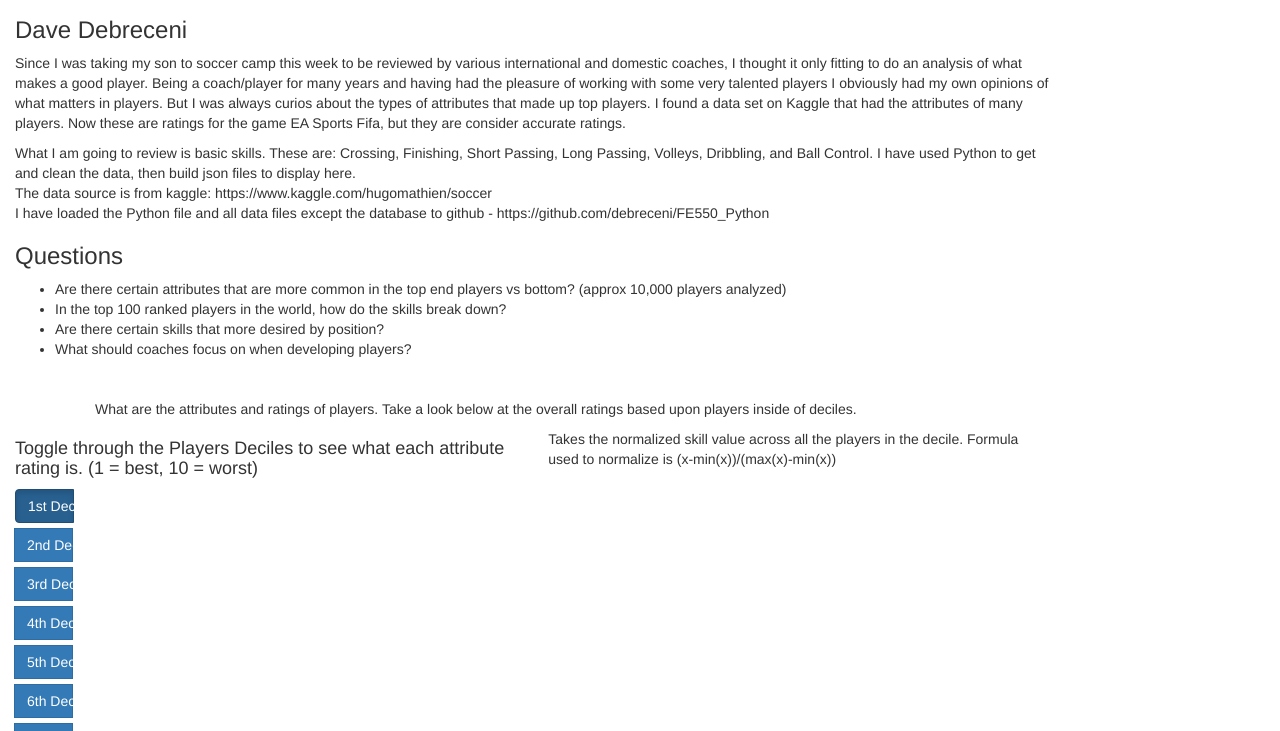
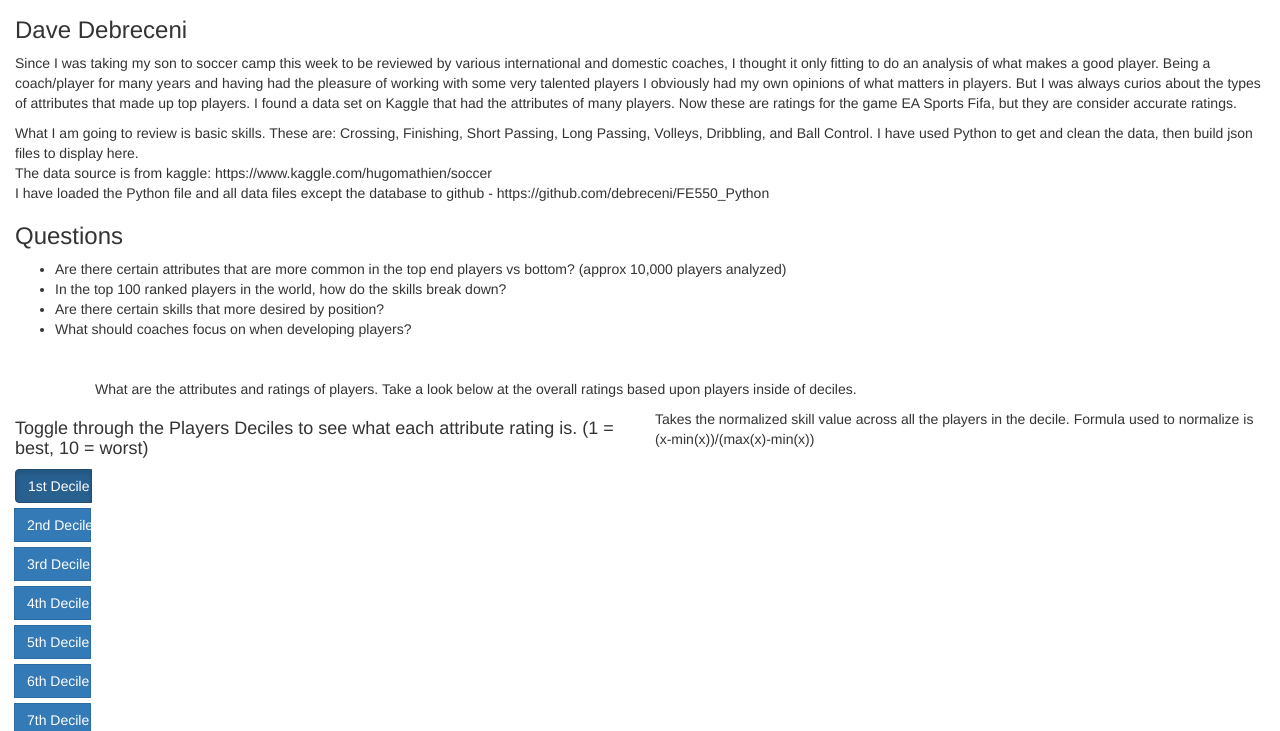
Before and after one commit to debreceni/FE550_Python, a plain HTML site: page index.html in a window 1280 px wide. Shown: the part 63-794 px from the top of the page. Drawn offline with nearby package versions, Linux system fonts and the light colour scheme.

Commit message:
Update index.html

```diff
--- a/index.html
+++ b/index.html
@@ -24,7 +24,7 @@
 <body ng-app="myApp" ng-controller="myCtrl">
 	<div class="container-fluid">
 		<div class="row ">
-			<div class="col-sm-10">
+			<div class="col-sm-12">
 				<div class="row">
 					<div class="col-sm-12">
 						<H1>Attributes of a Soccer Player</H1>
```
